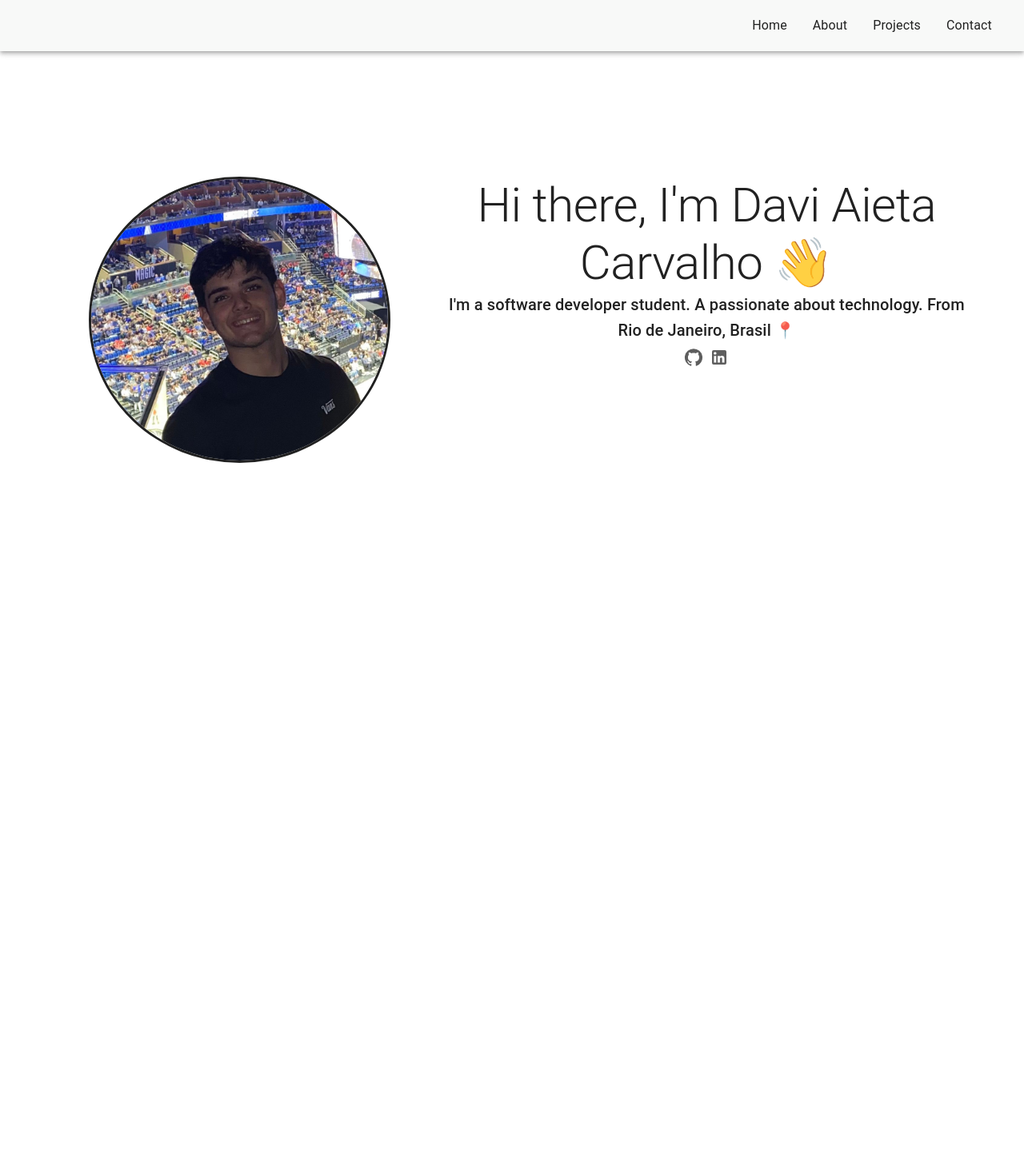
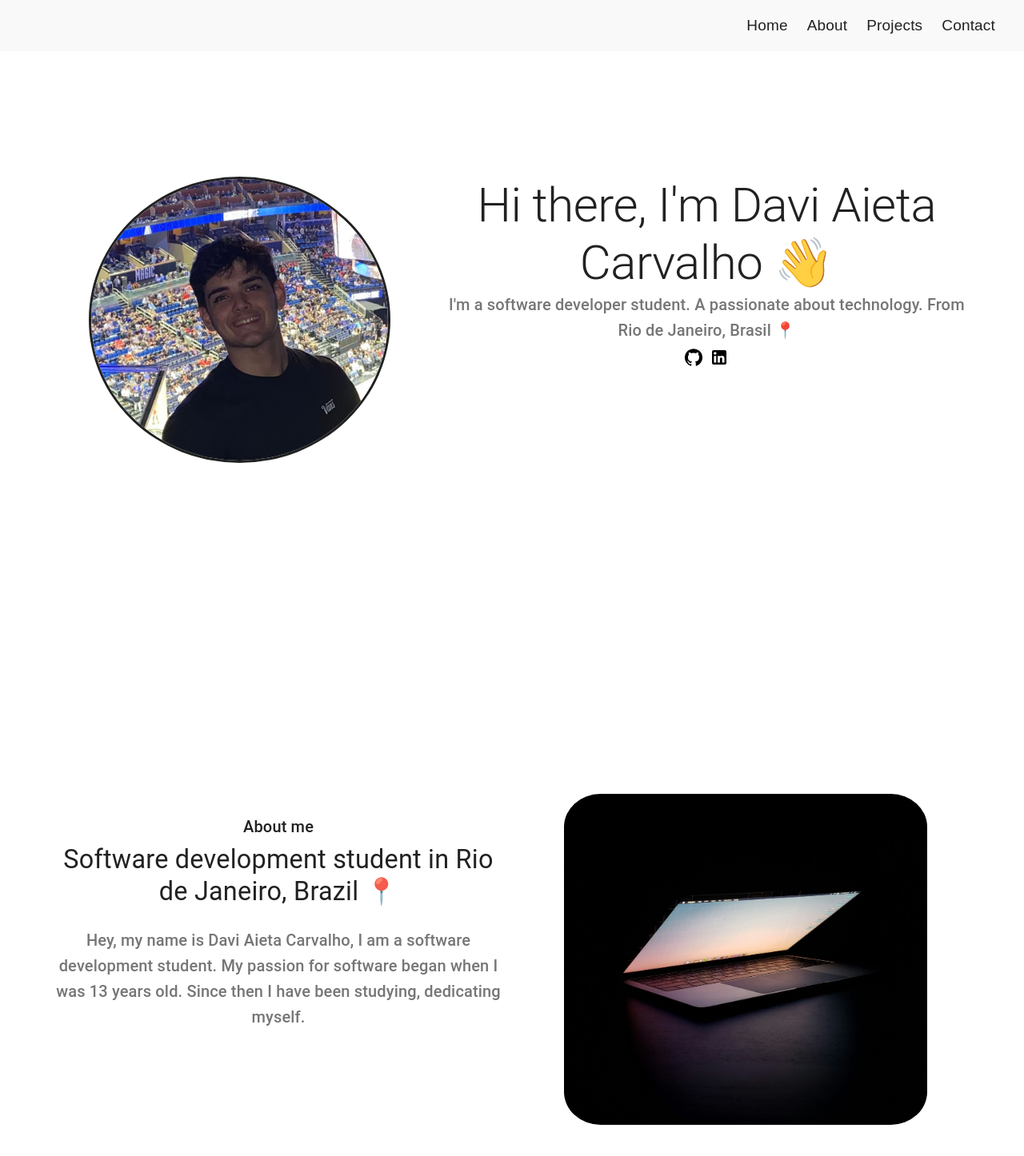
Before and after one commit to DaviAieta/Portfolio, a React (Vite) app: page / in a window 1280 px wide. Shown: the top 1446 px of the page at 80% size. Before the commit the page ends 800 px from the top, so only its background shows below. Built offline with nearby package versions, Linux system fonts and the light colour scheme.

Commit message:
Create about-me and update navbar

```diff
--- a/src/components/Navbar/Navbar.tsx
+++ b/src/components/Navbar/Navbar.tsx
@@ -5,13 +5,34 @@ const Navbar = () => {
   const StyledTooBar = styled(Toolbar)(() => ({
     display: "flex",
     justifyContent: "flex-end",
+    "& .MuiMenuItem-root": {
+      margin: "0 -4px",
+      fontSize: "19px",
+      fontFamily: "Arial, sans-serif",
+      cursor: "pointer",
+      transition: "color 0.3s",
+    },
+    "& .MuiMenuItem-root:hover": {
+      backgroundColor: "white",
+      color: "#767676",
+    },
   }));
+
+  const handleMenuItemClick = (id: string) => {
+    const element = document.getElementById(id);
+    if (element) {
+      element.scrollIntoView({ behavior: "smooth" });
+    }
+  };
+
   return (
     <>
-      <AppBar position="absolute">
+      <AppBar position="fixed" elevation={0}>
         <StyledTooBar>
-          <MenuItem>Home</MenuItem>
-          <MenuItem>About</MenuItem>
+          <MenuItem onClick={() => handleMenuItemClick("hero")}>Home</MenuItem>
+          <MenuItem onClick={() => handleMenuItemClick("about")}>
+            About
+          </MenuItem>
           <MenuItem>Projects</MenuItem>
           <MenuItem>Contact</MenuItem>
         </StyledTooBar>
--- a/src/components/StyledButton/StyledButton.tsx
+++ b/src/components/StyledButton/StyledButton.tsx
@@ -14,9 +14,10 @@ const StyledButton: React.FC<StyledButtonProp> = ({ children, href }) => {
     padding: "5px 15px",
     width: "0%",
     textDecoration: "none",
-    color: "#5e5e5e",
+    color: "black",
+    transition: "color 0.3s",
     "&:hover": {
-      color: "black",
+      color: "#3a3a3a",
     },
     display: "inline-flex",
     alignItems: "center",
--- a/src/pages/Home/About/About.tsx
+++ b/src/pages/Home/About/About.tsx
@@ -0,0 +1,60 @@
+import { styled, Grid, Container, Typography } from "@mui/material";
+import AboutImage from "../../../assets/images/about.jpg";
+
+const About = () => {
+  const StyledAbout = styled("div")(() => ({
+    backgroundColor: "white",
+    height: "100vh",
+    display: "flex",
+    alignItems: "center",
+  }));
+
+  const StyledImg = styled("img")(() => ({
+    width: "80%",
+    height: "auto",
+    borderRadius: "10%",
+    display: "block",
+    margin: "0 auto",
+  }));
+
+  return (
+    <>
+      <StyledAbout id="about">
+        <Container maxWidth={"lg"}>
+          <Grid container spacing={2}>
+            <Grid item xs={12} md={6}>
+              <Typography
+                variant="h6"
+                textAlign="center"
+                style={{ marginTop: "25px" }}
+              >
+                About me
+              </Typography>
+              <Typography
+                variant="h4"
+                textAlign="center"
+                style={{ marginTop: "5px" }}
+              >
+                Software development student in Rio de Janeiro, Brazil 📍
+              </Typography>
+              <Typography
+                variant="h6"
+                textAlign="center"
+                style={{ marginTop: "25px", color: "#767676" }}
+              >
+                Hey, my name is Davi Aieta Carvalho, I am a software development
+                student. My passion for software began when I was 13 years old.
+                Since then I have been studying, dedicating myself.
+              </Typography>
+            </Grid>
+            <Grid item xs={12} md={6}>
+              <StyledImg src={AboutImage} />
+            </Grid>
+          </Grid>
+        </Container>
+      </StyledAbout>
+    </>
+  );
+};
+
+export default About;
--- a/src/pages/Home/Hero/Hero.tsx
+++ b/src/pages/Home/Hero/Hero.tsx
@@ -23,7 +23,7 @@ const Hero = () => {
 
   return (
     <>
-      <StyledHero>
+      <StyledHero id="hero">
         <Container maxWidth={"lg"}>
           <Grid container spacing={2}>
             <Grid item xs={12} md={5}>
@@ -33,7 +33,11 @@ const Hero = () => {
               <Typography variant="h2" textAlign="center">
                 Hi there, I'm Davi Aieta Carvalho 👋
               </Typography>
-              <Typography variant="h6" textAlign="center">
+              <Typography
+                variant="h6"
+                textAlign="center"
+                style={{ color: "#767676" }}
+              >
                 I'm a software developer student. A passionate about technology.
                 From Rio de Janeiro, Brasil 📍
               </Typography>
--- a/src/pages/Home/Home.tsx
+++ b/src/pages/Home/Home.tsx
@@ -1,4 +1,5 @@
 import Hero from "./Hero/Hero";
+import About from "./About/About";
 import Navbar from "../../components/Navbar/Navbar";
 
 const Home = () => {
@@ -6,6 +7,7 @@ const Home = () => {
     <>
       <Navbar />
       <Hero />
+      <About />
     </>
   );
 };
--- a/src/theme.ts
+++ b/src/theme.ts
@@ -1,6 +1,13 @@
 import { createTheme, responsiveFontSizes } from "@mui/material/styles";
 
 let theme = createTheme({
+  components: {
+    MuiButtonBase: {
+      defaultProps: {
+        disableRipple: true, // Desabilita o ripple effect para todos os componentes que o utilizam, como os itens do menu
+      },
+    },
+  },
   palette: {
     primary: {
       main: "#f8f9f8",
```
Also changed, not shown: src/assets/images/about.jpg (added).
